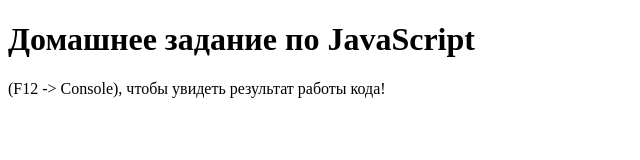
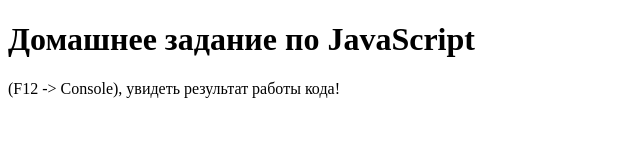
Before and after one commit to devgai34-gif/created-a-function7-JS, a plain HTML site: page index.html in a window 1280 px wide. Shown: the full height of the page, 0-640 px from the left. Drawn offline with Linux system fonts and the light colour scheme.

Commit message:
fix errors3

```diff
--- a/index.html
+++ b/index.html
@@ -7,7 +7,7 @@
   </head>
   <body>
     <h1>Домашнее задание по JavaScript</h1>
-    <p> (F12 -> Console), чтобы увидеть результат работы кода!</p>
+    <p> (F12 -> Console), увидеть результат работы кода!</p>
     <script src="homework-7.js" type="module"></script>
   </body>
 </html>
```
